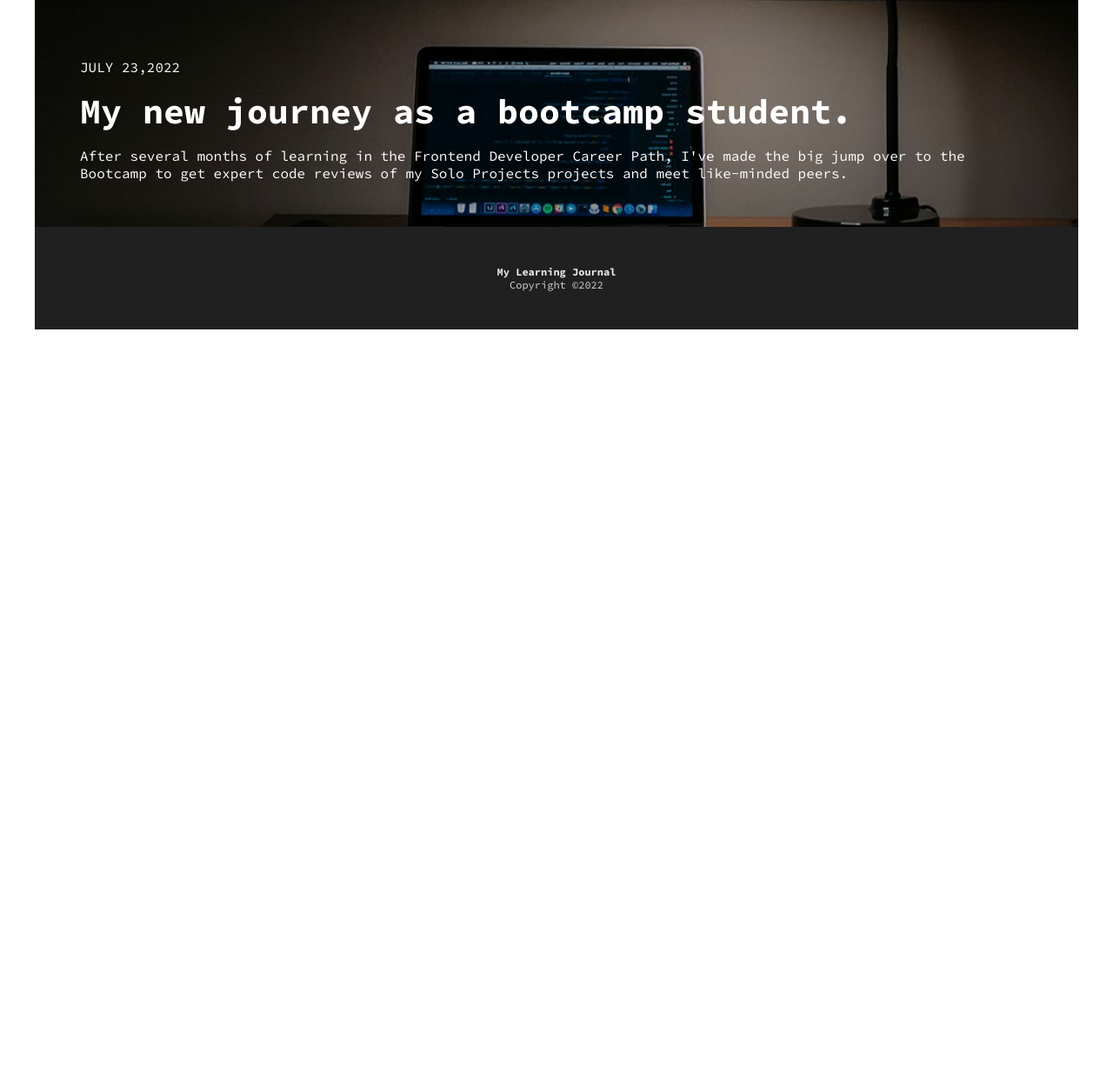
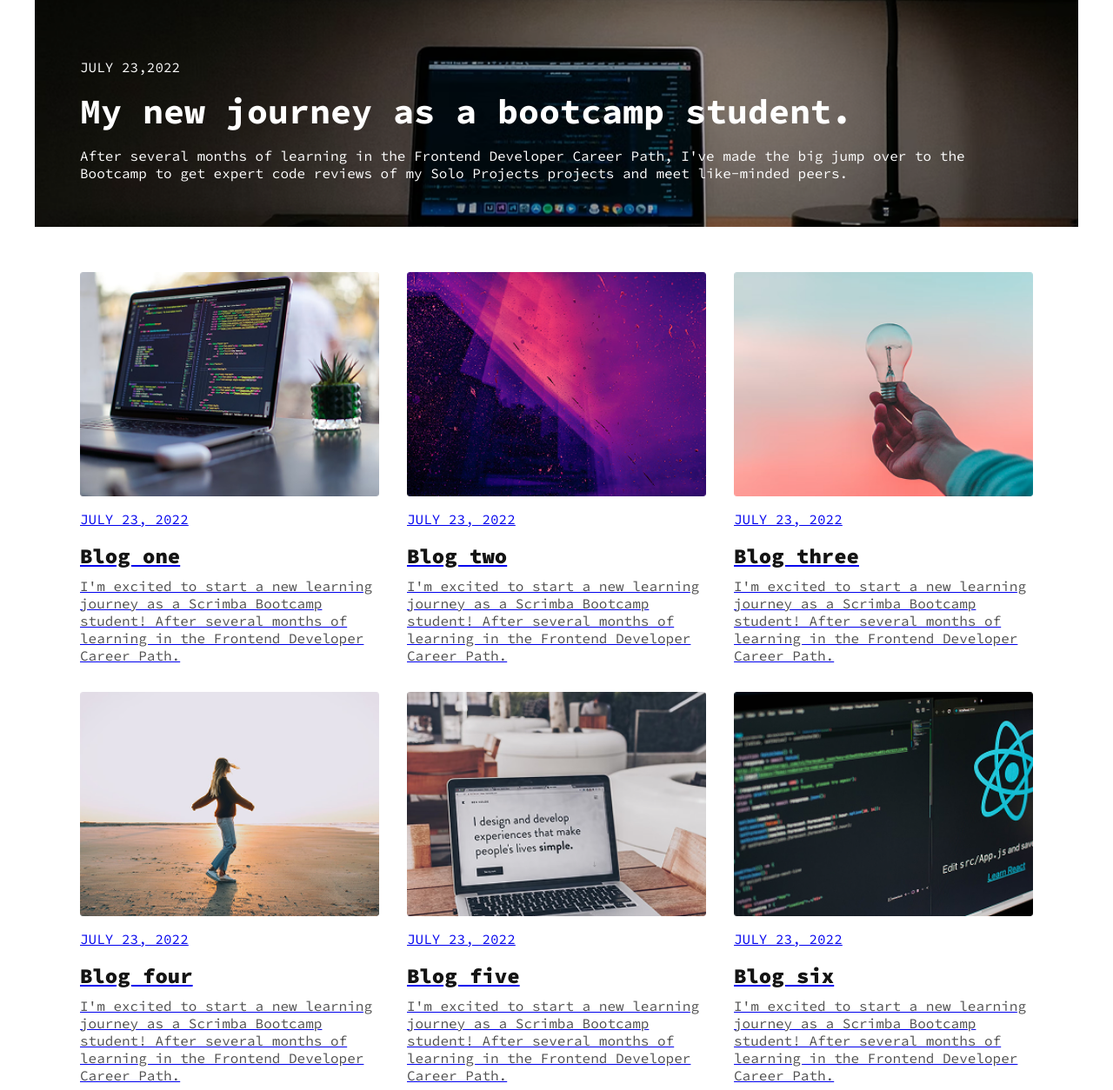
Before and after one commit to danchaud-vincent/learning-journal_project, a plain HTML site: page index.html in a window 1280 px wide. Shown: the part 346-1600 px from the top of the page at 87% size. Before the commit the page ends 800 px from the top, so only its background shows below. Drawn offline with Linux system fonts and the light colour scheme.

Commit message:
update index.hmtl

```diff
--- a/css/index.css
+++ b/css/index.css
@@ -75,6 +75,19 @@ header{
     padding-bottom: 3.25em;
 }
 
+.articles-section{
+    margin: 3.25em 0;
+    display: grid;
+    grid-template-columns: 1fr;
+    gap: 2em;
+}
+
+.article-content{
+    padding-top: 1em;
+}
+
+
+
 footer{
     background-color: var(--light-black);
     text-align: center;
@@ -103,6 +116,17 @@ h1{
     margin: 0.4em 0; /* 16px -> 40px to 16px*/
 }
 
+.article-title{
+    font-size: var(--fs-m);
+    font-weight: 900;
+    color: var(--medium-black);
+    margin: 0.7em 0 0.375em 0; /* 16px -> 24px to 16px*/
+}
+
+.article-p{
+    color: var(--dark-gray);
+}
+
 .footer-title, .footer-p{
     font-size: var(--fs-xs);
 }
@@ -116,7 +140,29 @@ h1{
 }
 
 /*  IMAGES  */
-.hero-img{
+.hero-img, .article-img{
     width: 100%;
     display: block;
 }
+
+
+
+/******* MEDIA QUERIES *******/
+
+@media (min-width: 768px){
+
+    .articles-section{
+        display: grid;
+        grid-template-columns: 1fr 1fr;
+    }
+
+}
+
+@media (min-width: 992px){
+
+    .articles-section{
+        display: grid;
+        grid-template-columns: 1fr 1fr 1fr;
+    }
+
+}
--- a/index.html
+++ b/index.html
@@ -37,8 +37,73 @@
                 </div>
             </section>
 
-            <section class="articles-section">
+            <section class="articles-section container">
 
+                <a href="#" aria-label="Read blog one">
+                    <article>
+                        <img class="article-img" src="images/blog-image-06.png" alt="A laptop on a desk with a green plant to its right.">
+                        <div class="article-content">
+                            <p><time datetime="2022-07-23">JULY 23, 2022</time></p>
+                            <h2 class="article-title">Blog one</h2>
+                            <p class="article-p">I'm excited to start a new learning journey as a Scrimba Bootcamp student! After several months of learning in the Frontend Developer Career Path.</p>
+                        </div>
+                    </article>
+                </a>
+
+                <a href="#" aria-label="Read blog two">
+                    <article>
+                        <img class="article-img" src="images/blog-image-05.png" alt="A modern painting with dark and purple colors.">
+                        <div class="article-content">
+                            <p><time datetime="2022-07-23">JULY 23, 2022</time></p>
+                            <h2 class="article-title">Blog two</h2>
+                            <p class="article-p">I'm excited to start a new learning journey as a Scrimba Bootcamp student! After several months of learning in the Frontend Developer Career Path.</p>
+                        </div>
+                    </article>
+                </a>
+
+                <a href="#" aria-label="Read blog three">
+                    <article>
+                        <img class="article-img" src="images/blog-image-04.png" alt="A hand holding a lightbulb.">
+                        <div class="article-content">
+                            <p><time datetime="2022-07-23">JULY 23, 2022</time></p>
+                            <h2 class="article-title">Blog three</h2>
+                            <p class="article-p">I'm excited to start a new learning journey as a Scrimba Bootcamp student! After several months of learning in the Frontend Developer Career Path.</p>
+                        </div>
+                    </article>
+                </a>
+
+                <a href="#" aria-label="Read blog four">
+                    <article>
+                        <img class="article-img" src="images/blog-image-03.png" alt="A blond woman walking or dancing at the beach.">
+                        <div class="article-content">
+                            <p><time datetime="2022-07-23">JULY 23, 2022</time></p>
+                            <h2 class="article-title">Blog four</h2>
+                            <p class="article-p">I'm excited to start a new learning journey as a Scrimba Bootcamp student! After several months of learning in the Frontend Developer Career Path.</p>
+                        </div>
+                    </article>
+                </a>
+
+                <a href="#" aria-label="Read blog five">
+                    <article>
+                        <img class="article-img" src="images/blog-image-02.png" alt="A laptop on a wood table in a living room.">
+                        <div class="article-content">
+                            <p><time datetime="2022-07-23">JULY 23, 2022</time></p>
+                            <h2 class="article-title">Blog five</h2>
+                            <p class="article-p">I'm excited to start a new learning journey as a Scrimba Bootcamp student! After several months of learning in the Frontend Developer Career Path.</p>
+                        </div>
+                    </article>
+                </a>
+
+                <a href="#" aria-label="Read blog six">
+                    <article>
+                        <img class="article-img" src="images/blog-image-01.png" alt="A laptop's screen with a code editor opened and the logo of React.">
+                        <div class="article-content">
+                            <p><time datetime="2022-07-23">JULY 23, 2022</time></p>
+                            <h2 class="article-title">Blog six</h2>
+                            <p class="article-p">I'm excited to start a new learning journey as a Scrimba Bootcamp student! After several months of learning in the Frontend Developer Career Path.</p>
+                        </div>
+                    </article>
+                </a>
             </section>
 
         </main>
```
